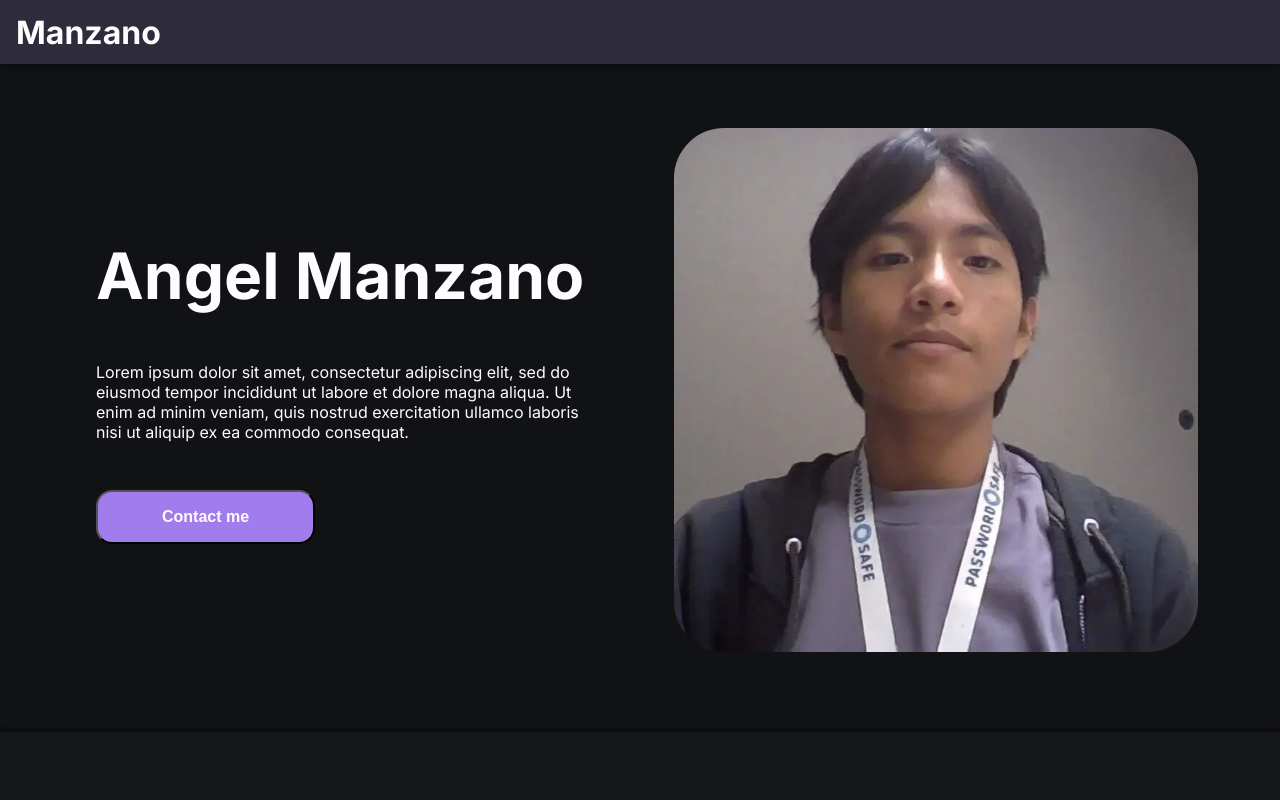
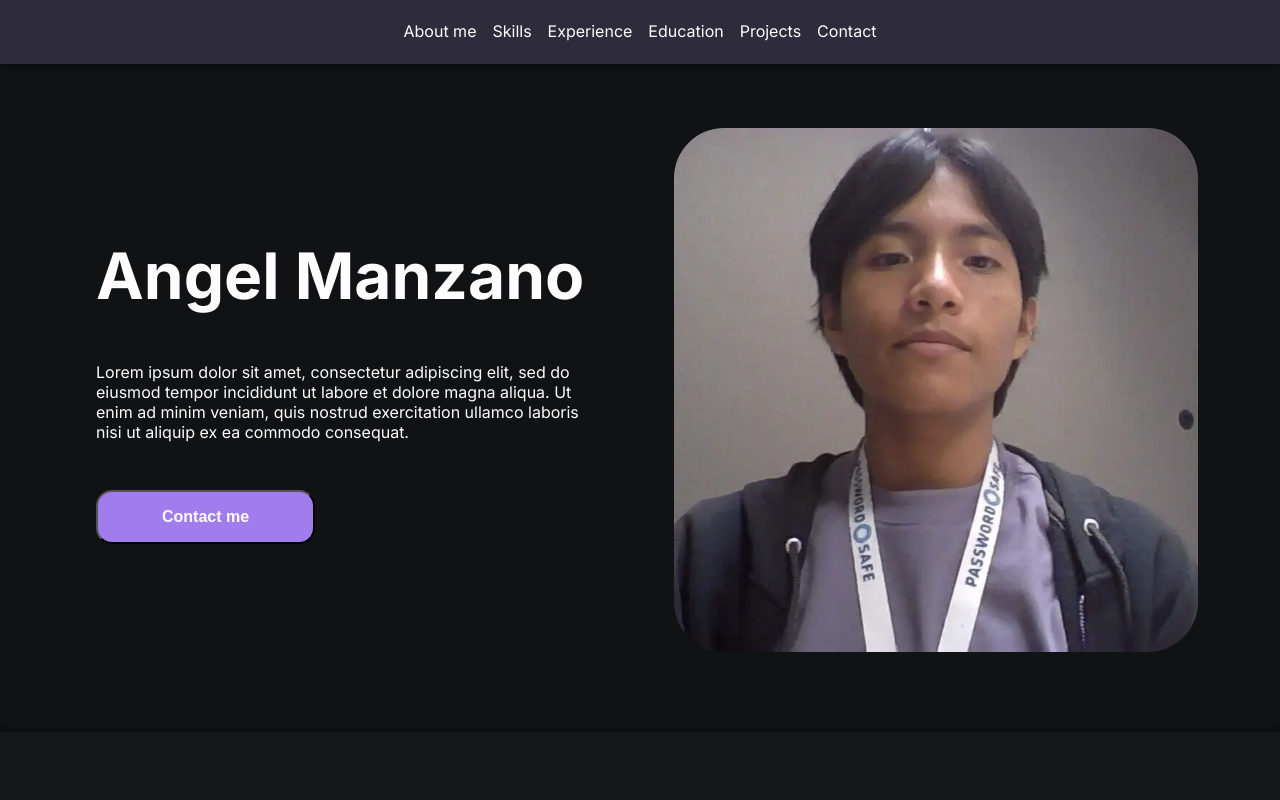
Before and after one commit to AngelGabriel-ManzanoContreras/portfolio-2025, a Next.js app: page / in a window 1280 px wide. Shown: the top 800 px of the page. Built offline with nearby package versions, Linux system fonts and the light colour scheme.

Commit message:
navbar ready

```diff
--- a/src/components/header/header.module.css
+++ b/src/components/header/header.module.css
@@ -10,3 +10,39 @@
   background: var(--fragment-color);
   box-shadow: var(--container-shadow);
 }
+
+.header__navbar {
+  width: 100%;
+}
+
+.header__list {
+  width: 100%;
+  display: flex;
+  justify-content: center;
+  align-items: center;
+  gap: 1rem;
+  list-style: none;
+}
+
+.header__list-item {
+  color: var(--text-color);
+  cursor: pointer;
+  text-decoration: none;
+
+  display: flex;
+  align-items: center;
+  flex-direction: column;
+}
+
+.header__list-item::after {
+  content: "";
+  display: block;
+  width: 0;
+  height: 2px;
+  background: var(--purple);
+  transition: width 0.3s;
+}
+
+.header__list-item:hover::after {
+  width: 100%;
+}
--- a/src/components/header/index.tsx
+++ b/src/components/header/index.tsx
@@ -1,9 +1,32 @@
+import Link from "next/link";
 import styles from "./header.module.css";
 
 export default function Header() {
   return (
     <header className={ styles[`header`] }>
-      <h1>Manzano</h1>
+      {/* <h1>Angel Manzano</h1> */}
+      <nav className={ styles[`header__navbar`] }>
+        <ul className={ styles[`header__list`] }>
+          <li>
+            <Link className={ styles[`header__list-item`] } href="#">About me</Link>
+          </li>
+          <li>
+            <Link className={ styles[`header__list-item`] } href="#skills">Skills</Link>
+          </li>
+          <li>
+            <Link className={ styles[`header__list-item`] } href="#experience">Experience</Link>
+          </li>
+          <li>
+            <Link className={ styles[`header__list-item`] } href="#education">Education</Link>
+          </li>
+          <li>
+            <Link className={ styles[`header__list-item`] } href="#projects">Projects</Link>
+          </li>
+          <li>
+            <Link className={ styles[`header__list-item`] } href="#contact">Contact</Link>
+          </li>
+        </ul>
+      </nav>
     </header>
   )
 }
```
